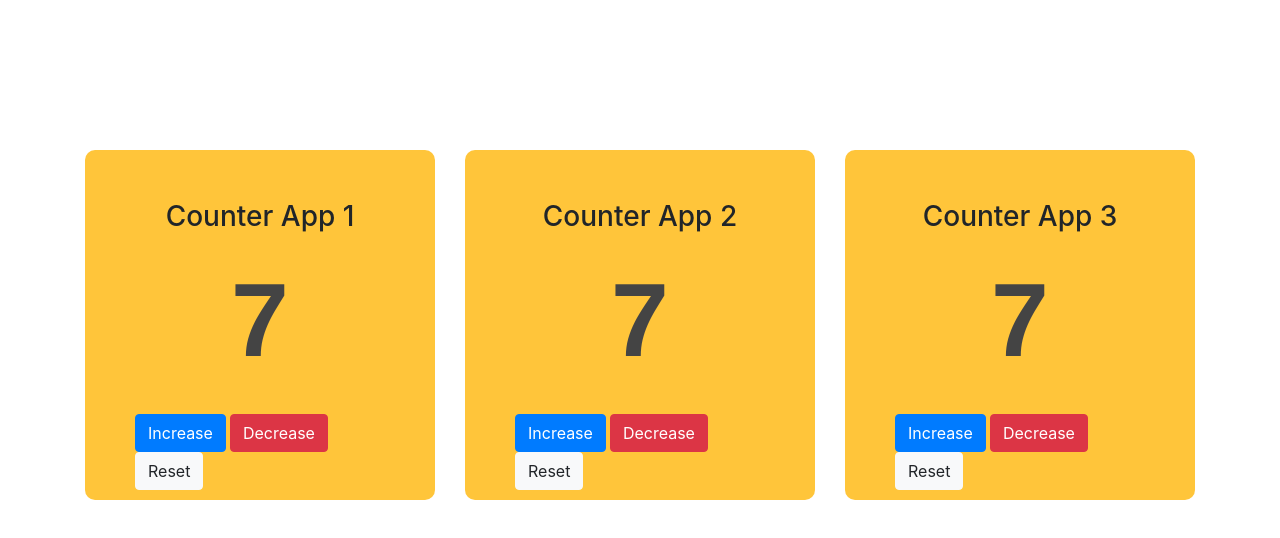
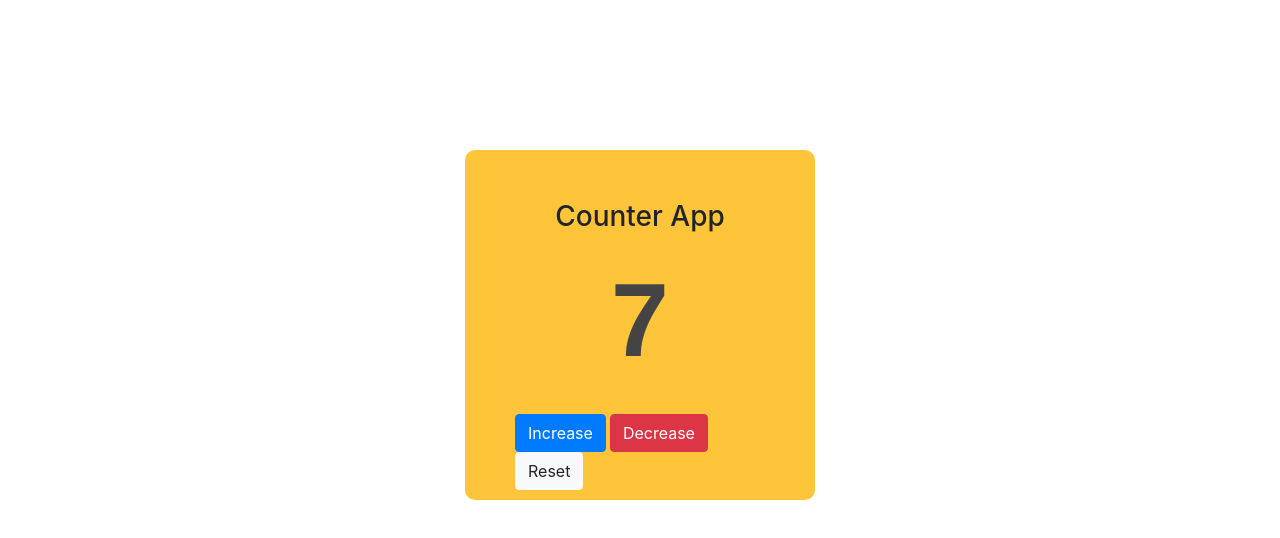
Before and after one commit to ude-soco/AdvWebTech-React-Lecture, a React (Create React App) app: page / in a window 1280 px wide. Shown: the top 538 px of the page. Built offline with nearby package versions, Linux system fonts and the light colour scheme.

Commit message:
Update App.js

```diff
--- a/src/App.js
+++ b/src/App.js
@@ -41,21 +41,33 @@ class App extends Component {
       <>
         <Container style={containerStyle}>
           <Row>
-            {/* Use map to iterate over the array "counterApp" */}
-            {counterApp.map((counter, index) => {
-              return (
-                <Col key={index}>
-                  {/* Counter child component with props */}
+            {/* Counter child component with props: Uncomment the codes below */}
+
+            <Col>
               <Counter
-                    name={counter}
+                name={this.state.name}
                 count={this.state.count}
                 increase={this.handleByShiftKey(1)}
                 decrease={this.handleByShiftKey(-1)}
                 reset={this.handleReset(0)}
               />
             </Col>
-              )
-            })}
+
+            {/* Use map to iterate over the array "counterApp" */}
+            {/*{counterApp.map((counter, index) => {*/}
+            {/*  return (*/}
+            {/*    <Col key={index}>*/}
+            {/*      /!* Counter child component with props *!/*/}
+            {/*      <Counter*/}
+            {/*        name={counter}*/}
+            {/*        count={this.state.count}*/}
+            {/*        increase={this.handleByShiftKey(1)}*/}
+            {/*        decrease={this.handleByShiftKey(-1)}*/}
+            {/*        reset={this.handleReset(0)}*/}
+            {/*      />*/}
+            {/*    </Col>*/}
+            {/*  )*/}
+            {/*})}*/}
           </Row>
         </Container>
       </>
```
Lines whose indentation alone changed are shown as unchanged.
